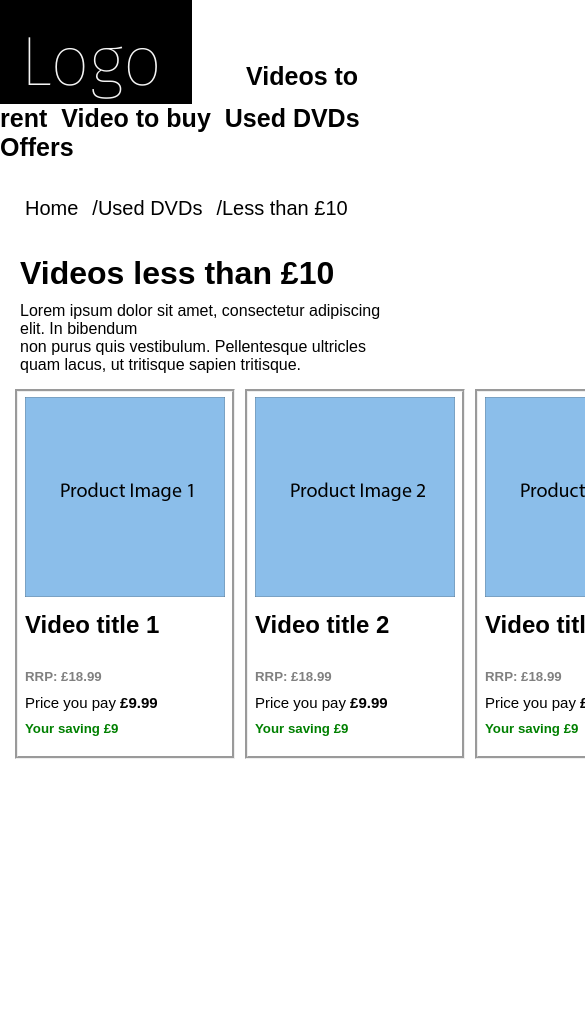
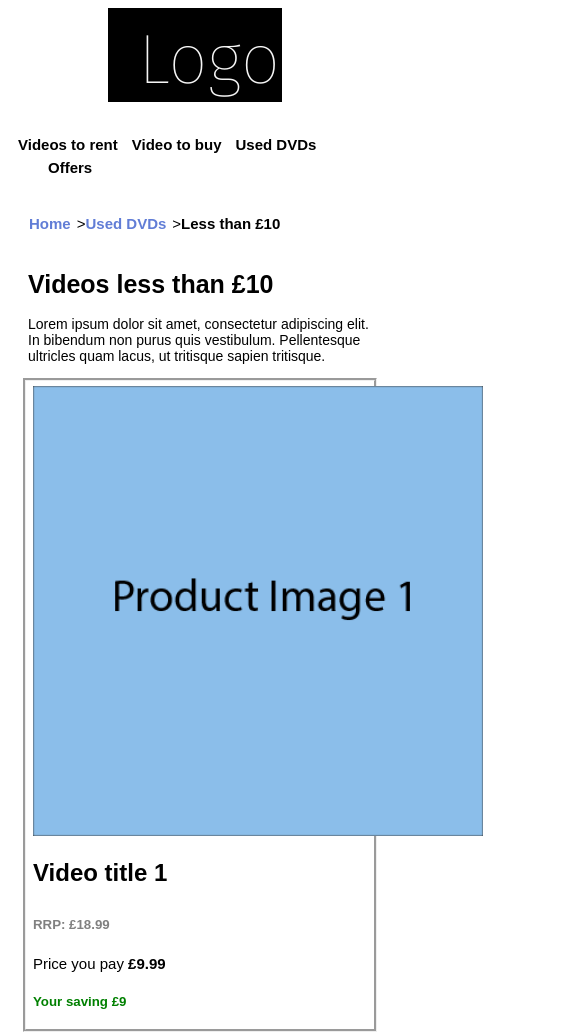
Before and after one commit to safabalo/Page-d-accueil-du-magasin-de-video, a plain HTML site: page index.html in a window 390 px wide. Shown: the top 1032 px of the page, 585 px wide, since content can reach past the window. Before the commit the page ends 844 px from the top, so only its background shows below. Drawn offline with Linux system fonts and the light colour scheme.

Commit message:
Web et mobile version 500

```diff
--- a/index.html
+++ b/index.html
@@ -6,13 +6,14 @@
     <meta name="viewport" content="width=device-width, initial-scale=1.0">
     <title>Videos store</title>
     <link rel="stylesheet" href="style.css">
+
 </head>
 <body>
     <header>
             <nav>
+                <p id="logo">Logo</p>
                 <ul>
-                    <li id="logo">Logo</li>
-                    <li><a href="bonjour.html"> <strong>Videos to rent</strong></a></li>
+                    <li class="first"><a href="bonjour.html"><strong>Videos to rent</strong></a></li>
                     <li><a href="bonjour.html"><strong>Video to buy</strong></a></li>
                     <li><a href="bonjour.html"><strong>Used DVDs </strong></a></li>
                     <li><a href="bonjour.html"><strong>Offers</strong></a></li>
@@ -22,21 +23,21 @@
 
     <section>
         <ul>
-            <li><a href="bonjour.html">Home</a></li>
-            <li><a href="bonjour.html">Used DVDs</a></li>
-            <li><a href="bonjour.html">Less than £10</a></li>
+            <li><a href="bonjour.html"><strong>Home</strong></a></li>
+            <li><a href="bonjour.html"><strong>Used DVDs</strong></a></li>
+            <li><a href="bonjour.html" id="less"><strong>Less than £10</strong></a></li>
         </ul>
     </section>
 
     <div class="paragraph">
-        <h1><strong> Videos less than £10</strong></h1>
-        <p>Lorem ipsum dolor sit amet, consectetur adipiscing elit. In bibendum <br>
+        <h1 class="vod"><strong> Videos less than £10</strong></h1>
+        <p class="pour">Lorem ipsum dolor sit amet, consectetur adipiscing elit. In bibendum
             non purus quis vestibulum. Pellentesque ultricles quam lacus, ut tritisque sapien tritisque.
         </p>
     </div>
     <div class="produits">
         <div class="p1">
-            <img src="product-img1.png" height="200px" width="200px" class="pic">
+            <img src="product-img1.png"  class="pic">
             <h2><a href="bonjour.html" class="ad"><strong>Video title 1</strong></a></h2>
             <spam>
             <h5 class="rrp">RRP: £18.99</h5>
@@ -44,7 +45,7 @@
             <h5 class="saving">Your saving £9</h5>
         </div>
         <div class="p2">
-            <img src="product-img2.png" height="200px" width="200px" class="pic">
+            <img src="product-img2.png" class="pic">
             <h2><a href="bonjour.html" class="ad"><strong>Video title 2</strong></a></h2>
             <spam>
             <h5 class="rrp">RRP: £18.99</h5>
@@ -53,7 +54,7 @@
             </spam>
         </div>
         <div class="p3">
-            <img src="product-img3.png" height="200px" width="200px" class="pic">
+            <img src="product-img3.png" class="pic">
             <h2><a href="bonjour.html" class="ad"><strong>Video title 3</strong></a></h2>
             <spam>
             <h5 class="rrp">RRP: £18.99</h5>
@@ -62,7 +63,7 @@
             </spam>
         </div>
         <div class="p4">
-            <img src="product-img4.png" height="200px" width="200px" class="pic">
+            <img src="product-img4.png" class="pic">
             <h2><a href="bonjour.html" class="ad"><strong>Video title 4</strong></a></h2>
             <spam>
             <h5 class="rrp">RRP: £18.99</h5>
--- a/style.css
+++ b/style.css
@@ -1,12 +1,141 @@
+@import url('https://fonts.googleapis.com/css2?family=Fira+Sans:wght@100&family=Lato:ital,wght@1,400;1,900&family=Work+Sans:wght@600&display=swap');
+@import url('https://fonts.googleapis.com/css2?family=Fira+Sans:wght@100&family=Lato:ital,wght@1,400;1,900&family=Work+Sans:wght@500&display=swap');
+
+nav ul li {
+    list-style-type: none;
+    display: inline;
+    font-size: 20px;
+    font-family:Arial, Helvetica, sans-serif;
+}
+nav ul li a{
+    text-decoration: none;
+    color: black;
+    margin-top: 100px;
+    padding-top: 0px;
+    font-size: 15px;
+    padding-right: 10px;
+}
+.first{
+    margin-left: -30px;
+}
+nav #logo{
+    margin-top: 0px;
+    margin-left: 100px;
+    margin-right: 100px;
+    margin-bottom: 30px;
+    padding-left: 30px;
+    padding-right: 10px;
+    padding-top: 10px;
+    padding-bottom: 0px;
+    font-family: 'Fira Sans', sans-serif;
+    color:whitesmoke;
+    background-color: black;
+    font-size: 70px;
+    border-style: none;
+
+
+
+}
+
+section ul {
+    list-style-type: none;
+    padding: 20px;
+
+}
+section ul li{
+    display: inline-block;
+    margin: 1px;
+    font-size: 15px;
+    font-family:Arial, Helvetica, sans-serif;
+}
+section ul li + li:before{
+    content: ">";
+}
+section ul li a {
+    text-decoration: none;
+    color: rgb(97, 125, 214);
+
+}
+#less{
+    color: black;
+}
+.paragraph{
+    margin-left: 20px;
+    font-family:Arial, Helvetica, sans-serif;
+}
+.vod{
+    font-size: 25px;
+}
+.pour{
+    font-size: 14px;
+}
+.produits{
+
+    margin-left: 10px;
+    margin-bottom: 10px;
+}
+.produits>div
+{
+    padding: 0px 7px;
+    margin: 5px;
+}
+.produits .rrp {
+    color: gray;
+}
+.produits .saving {
+    color:green;
+    margin-bottom: 20px;
+}
+.p1{
+    border-style: groove;
+    font-family:Arial, Helvetica, sans-serif;
+
+}
+.p2{
+    border-style: groove;
+    font-family:Arial, Helvetica, sans-serif;
+}
+.p3{
+    border-style: groove;
+    font-family:Arial, Helvetica, sans-serif;
+}
+.p4{
+    border-style: groove;
+    font-family:Arial, Helvetica, sans-serif;
+}
+.produits .pic{
+    width: 450px;
+    height: 450px;
+    margin-top: 5px;
+}
+.produits .ad{
+    text-decoration: none;
+    color:black;
+
+}
+.produits .prix{
+    font-family:sans-serif;
+    font-size: 15px;
+}
+h2 {
+    margin-bottom: 30px;
+}
+@media screen and (min-width:501px) {
     @import url('https://fonts.googleapis.com/css2?family=Fira+Sans:wght@100&family=Lato:ital,wght@1,400;1,900&family=Work+Sans:wght@600&display=swap');
     @import url('https://fonts.googleapis.com/css2?family=Fira+Sans:wght@100&family=Lato:ital,wght@1,400;1,900&family=Work+Sans:wght@500&display=swap');
 
     *
     {
+        margin: 0px;
+        padding:0px;
+    }
+    nav{
+        display:flex;
 
-margin: 0px;
-margin-top: 10px;
-padding:0px;
+    }
+    nav ul{
+        margin-top: 50px;
+        margin-left: 20px;
     }
     nav ul li {
         list-style-type: none;
@@ -21,14 +150,13 @@ nav ul li a{
         color: black;
 
     }
-nav ul #logo{
-    box-sizing: border-box;
-    border: 20px 0px 20px auto ;
-    margin:20px 1px 10px 0px;
+    nav #logo{
+        width: 150px;
+        margin-left: 0px;
         padding-left: 20px;
-    margin-right: 50px;
+        margin-right: 20px;
         padding-right: 30px;
-    padding-top: 100px;
+        padding-top: 30px;
         padding-bottom: 0px;
         font-family: 'Fira Sans', sans-serif;
         color:whitesmoke;
@@ -43,6 +171,7 @@ nav ul #logo{
         font-family:Arial, Helvetica, sans-serif;
     }
     section ul {
+        margin-top: 20px;
         list-style-type: none;
         padding: 20px;
 
@@ -59,6 +188,12 @@ section ul li + li:before{
     section ul li a {
         text-decoration: none;
         color: black;
+    }
+    .vod{
+        margin-bottom: 20px;
+    }
+    .pour{
+        margin-bottom: 20px;
     }
     .produits{
         display: flex;
@@ -96,6 +231,8 @@ section ul li a {
     }
     .produits .pic{
         margin-top: 5px;
+        width: 200px;
+        height: 200px;
     }
     .produits .ad{
         text-decoration: none;
@@ -105,7 +242,11 @@ section ul li a {
     .produits .prix{
         font-family:sans-serif;
         font-size: 15px;
+        margin-top: 10px;
+        margin-bottom: 10px;
     }
     h2 {
         margin-bottom: 30px;
     }
+
+}
```
Lines whose indentation alone changed are shown as unchanged.
